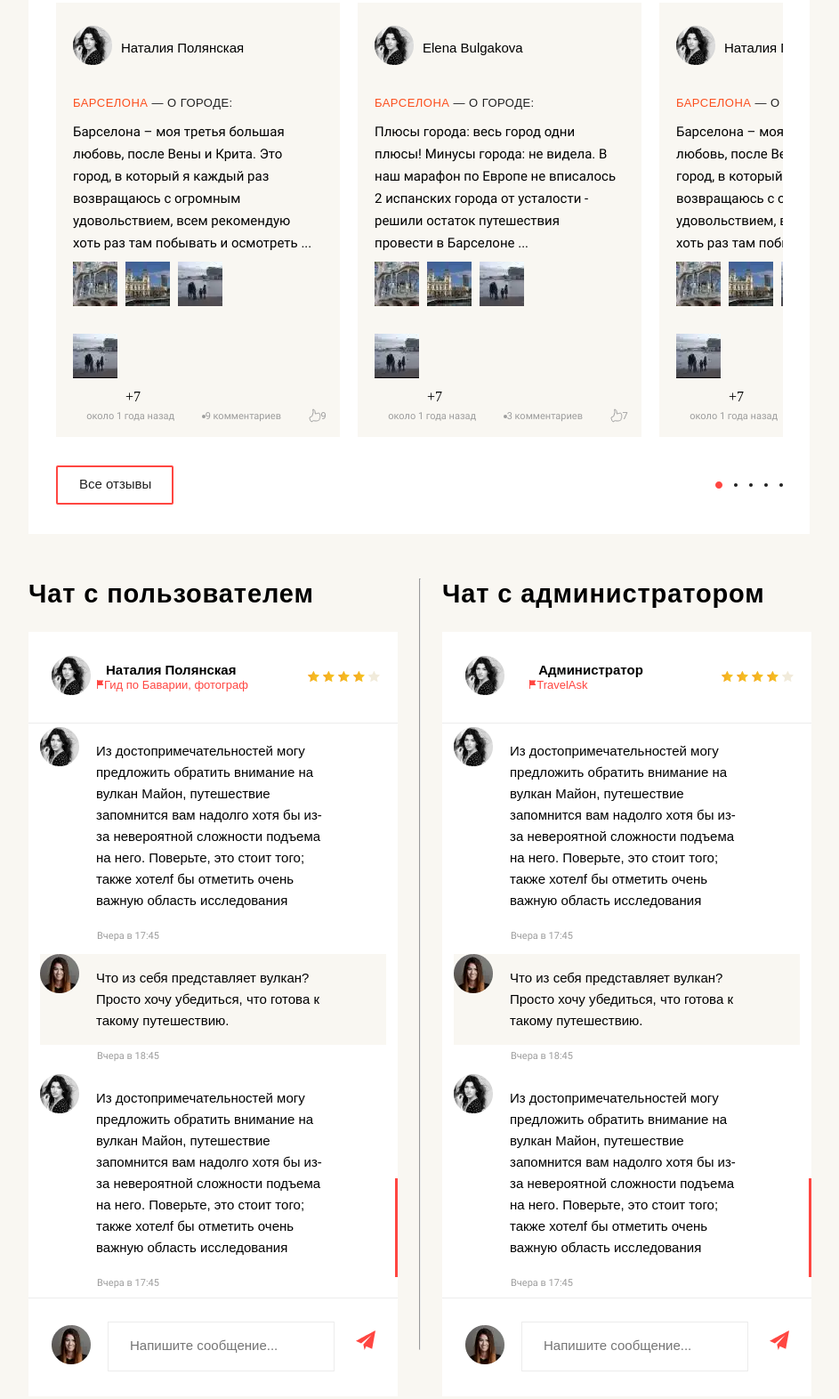
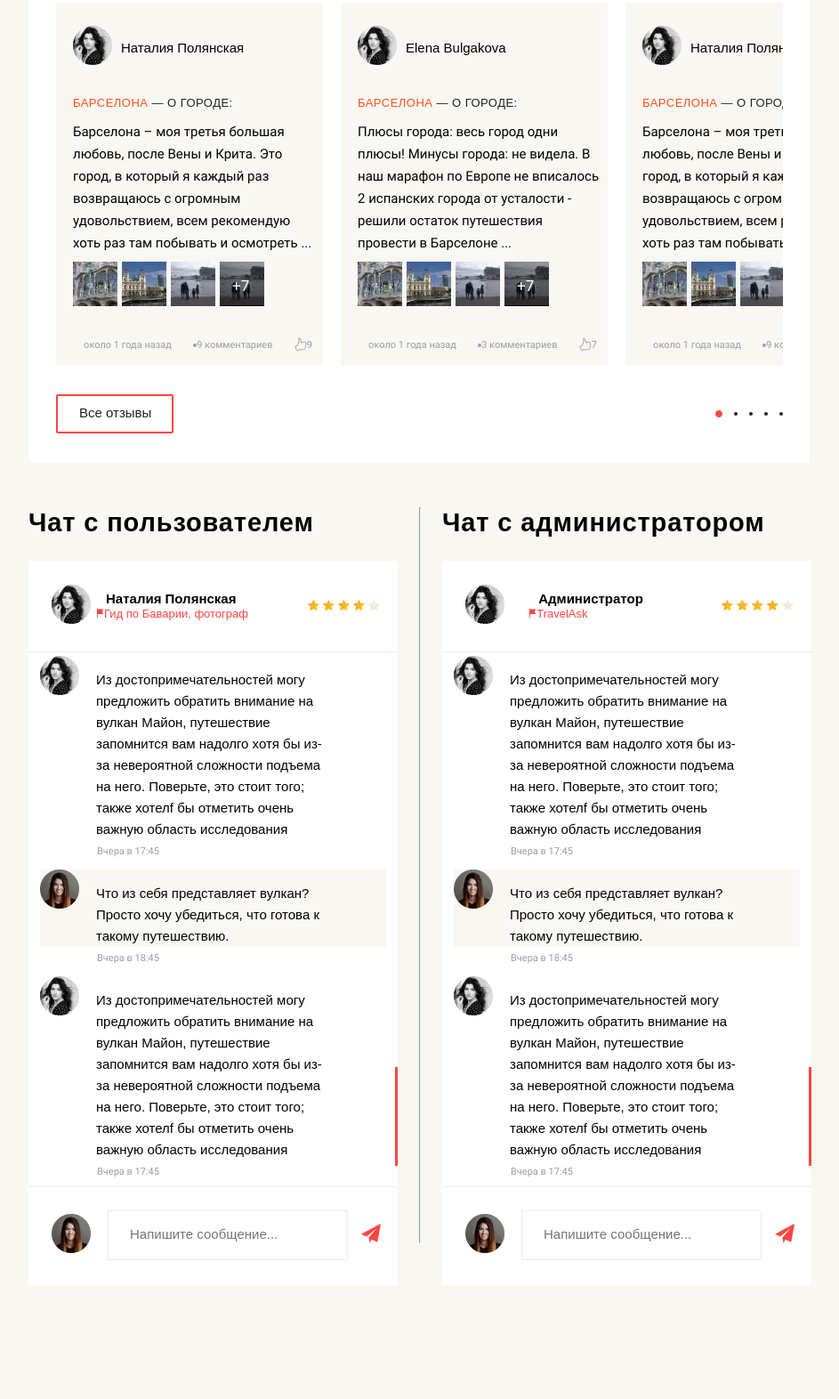
Before and after one commit to Danila-Mur/work-test, a plain HTML site: page index.html in a window 1280 px wide. Shown: the part 662-2234 px from the top of the page at 89% size, without its empty margins (169-1112 px from the left). Drawn offline with Linux system fonts and the light colour scheme; files whose address does not match are found by name; a web font is replaced by a local one.

Commit message:
Add files via upload

```diff
--- a/css/style.css
+++ b/css/style.css
@@ -1,38 +1,41 @@
 @font-face {
-    font-family: 'Roboto';
-    src: url('../fonts/Roboto-Bold.woff2') format('woff2'),
-        url('../fonts/Roboto-Bold.woff') format('woff'),
-        url('../fonts/Roboto-Bold.ttf') format('truetype');
+  font-family: "Roboto";
+  src: url("../fonts/Roboto-Bold.woff2") format("woff2"),
+    url("../fonts/Roboto-Bold.woff") format("woff"),
+    url("../fonts/Roboto-Bold.ttf") format("truetype");
   font-weight: bold;
   font-style: normal;
   font-display: swap;
 }
 @font-face {
-    font-family: 'Roboto';
-    src: url('../fonts/Roboto-Regular.woff2') format('woff2'),
-        url('../fonts/Roboto-Regular.woff') format('woff'),
-        url('../fonts/Roboto-Regular.ttf') format('truetype');
+  font-family: "Roboto";
+  src: url("../fonts/Roboto-Regular.woff2") format("woff2"),
+    url("../fonts/Roboto-Regular.woff") format("woff"),
+    url("../fonts/Roboto-Regular.ttf") format("truetype");
   font-weight: normal;
   font-style: normal;
   font-display: swap;
 }
 @font-face {
-    font-family: 'KievitPro';
-    src: url('../fonts/KievitPro-Regular.woff2') format('woff2'),
-        url('../fonts/KievitPro-Regular.woff') format('woff'),
-        url('../fonts/KievitPro-Regular.ttf') format('truetype');
+  font-family: "KievitPro";
+  src: url("../fonts/KievitPro-Regular.woff2") format("woff2"),
+    url("../fonts/KievitPro-Regular.woff") format("woff"),
+    url("../fonts/KievitPro-Regular.ttf") format("truetype");
   font-weight: normal;
   font-style: normal;
   font-display: swap;
 }
 @font-face {
-    font-family: 'KievitPro';
-    src: url('../fonts/KievitPro-Bold.woff2') format('woff2'),
-        url('../fonts/KievitPro-Bold.woff') format('woff'),
-        url('../fonts/KievitPro-Bold.ttf') format('truetype');
+  font-family: "KievitPro";
+  src: url("../fonts/KievitPro-Bold.woff2") format("woff2"),
+    url("../fonts/KievitPro-Bold.woff") format("woff"),
+    url("../fonts/KievitPro-Bold.ttf") format("truetype");
   font-weight: bold;
   font-style: normal;
   font-display: swap;
+}
+* {
+  box-sizing: border-box;
 }
 body {
   background: #f9f7f2;
@@ -52,7 +55,7 @@ main {
   margin-left: 29px;
 }
 .overview-title {
-    font-family: 'KievitPro', sans-serif;
+  font-family: "KievitPro", sans-serif;
   font-weight: bold;
   font-size: 29px;
   line-height: 35px;
@@ -62,7 +65,7 @@ main {
   margin: 0;
 }
 .overview-description {
-    font-family: 'KievitPro', sans-serif;
+  font-family: "KievitPro", sans-serif;
   font-weight: normal;
   font-size: 17px;
   line-height: 25px;
@@ -72,21 +75,20 @@ main {
   margin-top: 19px;
 }
 .more-description {
-    font-family: 'KievitPro', sans-serif;
+  font-family: "KievitPro", sans-serif;
   font-size: 17px;
   line-height: 25px;
   color: #000000;
   text-decoration: none;
-}
-.more-description:hover {
   border-bottom: 3px solid #ff4641;
 }
+
 .feedback {
   background: #ffffff;
   padding: 0px 30px 0px 31px;
 }
 .feedback-title {
-    font-family: 'KievitPro', sans-serif;
+  font-family: "KievitPro", sans-serif;
   font-size: 29px;
   line-height: 35px;
   letter-spacing: 0.03em;
@@ -109,7 +111,7 @@ main {
   align-items: center;
 }
 .user-name {
-    font-family: 'KievitPro', sans-serif;
+  font-family: "KievitPro", sans-serif;
   font-size: 15px;
   line-height: 17px;
   color: #000000;
@@ -119,7 +121,7 @@ main {
   padding-top: 28px;
 }
 .card-title {
-    font-family: 'KievitPro', sans-serif;
+  font-family: "KievitPro", sans-serif;
   font-size: 13px;
   line-height: 17px;
   letter-spacing: 0.464286px;
@@ -133,7 +135,7 @@ main {
   padding-top: 12px;
   padding-bottom: 8px;
   margin: 0;
-    font-family: 'Roboto', sans-serif;
+  font-family: "Roboto", sans-serif;
   font-style: normal;
   font-weight: normal;
   font-size: 15px;
@@ -141,12 +143,32 @@ main {
   color: #000000;
   max-width: 272px;
 }
+.pop-up {
+  display: flex;
+}
+.imgage-opacity {
+  position: relative;
+}
+.opacity {
+  -webkit-filter: brightness(60%);
+  filter: brightness(60%);
+}
+.image-text {
+  position: absolute;
+  top: 15px;
+  left: 14px;
+  font-family: "Roboto", sans-serif;
+  font-weight: 500;
+  font-size: 17px;
+  line-height: 25px;
+  color: #ffffff;
+}
 .card-img {
   margin-right: 5px;
   margin-bottom: 26px;
 }
 .footer-card {
-    font-family: 'Roboto', sans-serif;
+  font-family: "Roboto", sans-serif;
   font-style: normal;
   font-weight: normal;
   font-size: 11px;
@@ -157,7 +179,7 @@ main {
   justify-content: space-around;
 }
 .comment::before {
-    content: '';
+  content: "";
   width: 4px;
   height: 4px;
   background: #9d9d9d;
@@ -171,7 +193,7 @@ main {
 }
 .btn-feedback {
   padding: 10px 23px 13px 24px;
-    font-family: 'KievitPro', sans-serif;
+  font-family: "KievitPro", sans-serif;
   font-size: 15px;
   line-height: 17px;
   color: #212121;
@@ -200,7 +222,7 @@ main {
   margin-bottom: 134px;
 }
 .chat-title {
-    font-family: 'KievitPro', sans-serif;
+  font-family: "KievitPro", sans-serif;
   font-size: 29px;
   line-height: 35px;
   letter-spacing: 0.03em;
@@ -225,7 +247,7 @@ main {
   font-weight: bold;
 }
 .user-description {
-    font-family: 'KievitPro', sans-serif;
+  font-family: "KievitPro", sans-serif;
   font-size: 13px;
   line-height: 17px;
   color: #ff4641;
@@ -236,7 +258,7 @@ main {
 }
 
 .date-publications {
-    font-family: 'Roboto', sans-serif;
+  font-family: "Roboto", sans-serif;
   font-style: normal;
   font-weight: normal;
   font-size: 11px;
@@ -252,23 +274,24 @@ main {
 }
 .message {
   margin-left: 19px;
-    font-family: 'KievitPro', sans-serif;
+  font-family: "KievitPro", sans-serif;
   font-size: 15px;
   line-height: 24px;
   color: #000000;
   max-width: 265px;
+  margin-bottom: 0;
 }
 .bacgr {
   background: #f9f7f2;
 }
 .scroll::after {
-    content: '';
+  content: "";
   background: #ff4641;
   width: 3px;
   height: 111px;
   display: block;
   position: relative;
-    top: 117px;
+  top: 102px;
   left: 71px;
 }
 .footer-chat {
@@ -277,9 +300,10 @@ main {
   padding: 26px 19px 28px 26px;
   display: flex;
   align-items: center;
+  flex-wrap: nowrap;
 }
 .input-message {
-    font-family: 'KievitPro', sans-serif;
+  font-family: "KievitPro", sans-serif;
   font-size: 15px;
   line-height: 24px;
   color: #a3a2a2;
@@ -287,16 +311,18 @@ main {
   background: #ffffff;
   border: 1px solid #ececec;
   margin-left: 19px;
-    margin-right: 15px;
-    max-width: 270px;
+  min-width: 270px;
 }
 .btn-submit {
   border: none;
   background: #fff;
   cursor: pointer;
   padding: 5px;
+  margin-left: 10px;
 }
-
+.form-wrapper {
+  display: flex;
+}
 .chats {
   display: flex;
 }
@@ -304,7 +330,7 @@ main {
   margin-left: 24px;
 }
 .vertical-line {
-    height: 865px;
+  height: 825px;
   width: 2px;
   margin-left: 24px;
   margin-top: 50px;
@@ -329,6 +355,9 @@ main {
     max-width: 415px;
     margin-bottom: 70px;
   }
+  .administrator {
+    margin-left: 0;
+  }
 }
 @media (max-width: 768px) {
   .container {
@@ -352,6 +381,9 @@ main {
   .chat-user {
     margin-bottom: 54px;
   }
+  .administrator {
+    margin-left: 0;
+  }
 }
 @media (max-width: 576px) {
   .container {
@@ -360,4 +392,7 @@ main {
   .card {
     flex-wrap: wrap;
   }
+  .administrator {
+    margin-left: 0;
   }
+}
```
Lines whose indentation alone changed are shown as unchanged.
